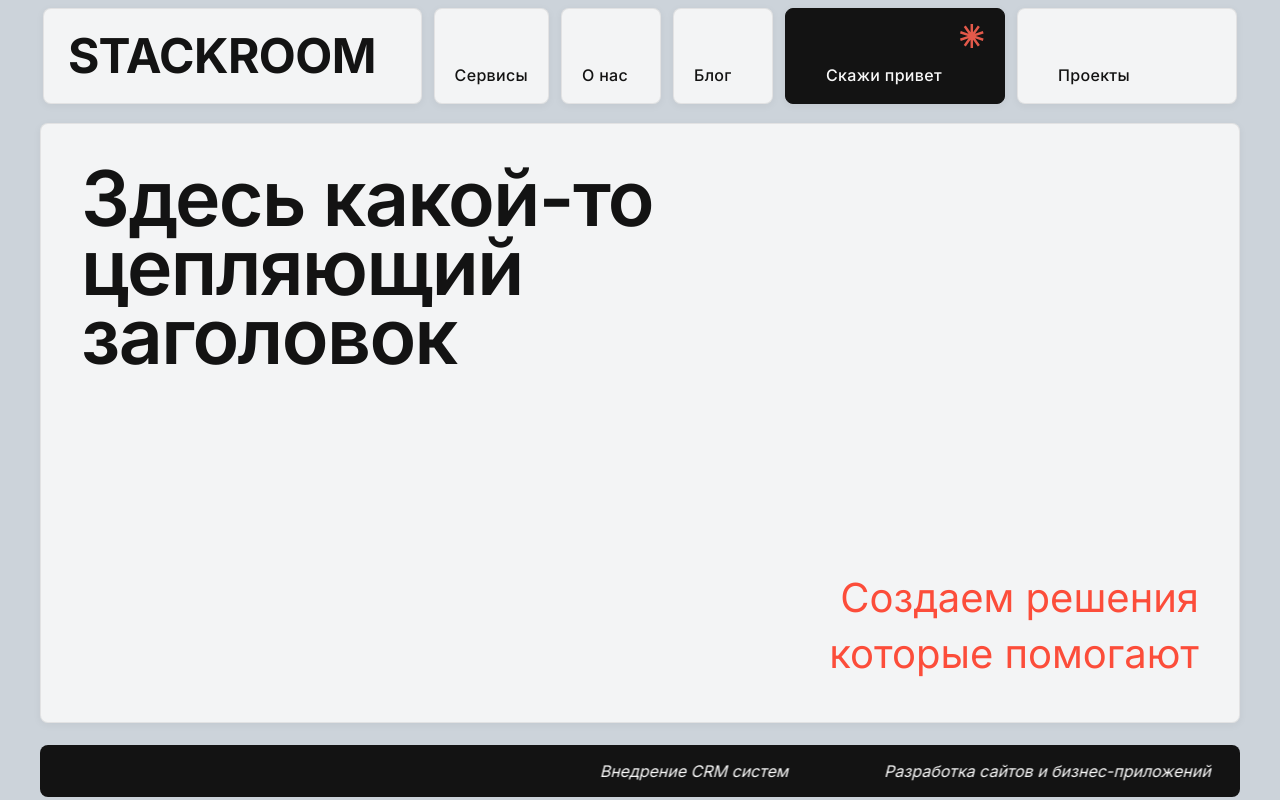
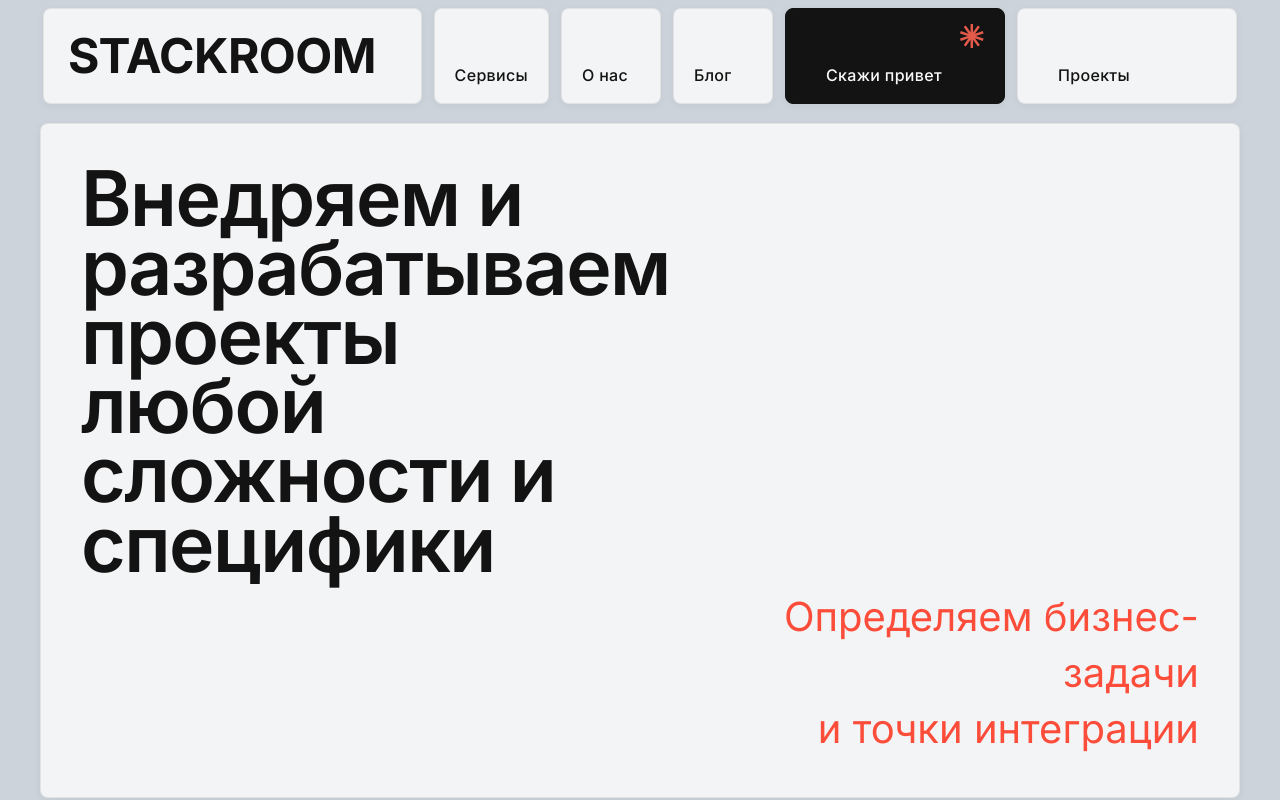
Before and after one commit to KonstantinovK/stack-clone, a Next.js app: page / in a window 1280 px wide. Shown: the top 800 px of the page. Built offline with nearby package versions, Linux system fonts and the light colour scheme.

Commit message:
hero title changed

```diff
--- a/app/page.jsx
+++ b/app/page.jsx
@@ -348,14 +348,14 @@ const handleSmoothScroll = (e) => {
         <div className="hero-main-block">
           <div className="hero-top-container">
             <div className="hero-title-large">
-              Здесь какой-то цепляющий <br />
-              заголовок
+              Внедряем и разрабатываем проекты <br />
+              любой сложности и специфики
             </div>
           </div>
 
           <div className="hero-subtitle-bottom">
-            Создаем решения<br />
-            которые помогают
+            Определяем бизнес-задачи<br />
+            и точки интеграции
           </div>
         </div>
 
```
